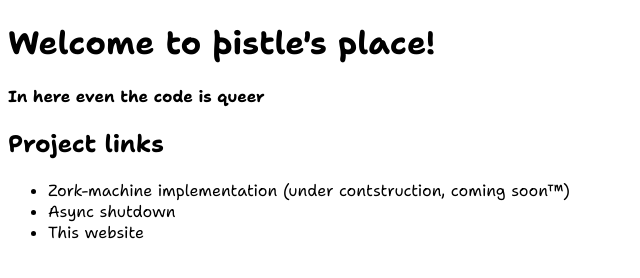
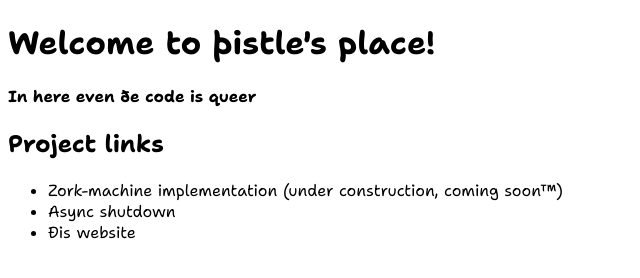
Before and after one commit to thistle-witch/thistle-witch.github.io, a plain HTML site: page index.html in a window 1280 px wide. Shown: the full height of the page, 0-640 px from the left. Drawn offline with Linux system fonts and the light colour scheme.

Commit message:
fix spelling mistakes

```diff
--- a/index.html
+++ b/index.html
@@ -9,15 +9,15 @@
 <body>
     <header>
         <h1>Welcome to þistle's place!</h1>
-        <h4>In here even the code is queer</h4>
+        <h4>In here even ðe code is queer</h4>
     </header>
 
     <article>
         <h2>Project links</h2>
         <ul>
-            <li>Zork-machine implementation (under contstruction, coming soon™)</li>
+            <li>Zork-machine implementation (under construction, coming soon™)</li>
             <li>Async shutdown</li>
-            <li>This website</li>
+            <li>Ðis website</li>
         </ul>
     </article>
 </body>
```
